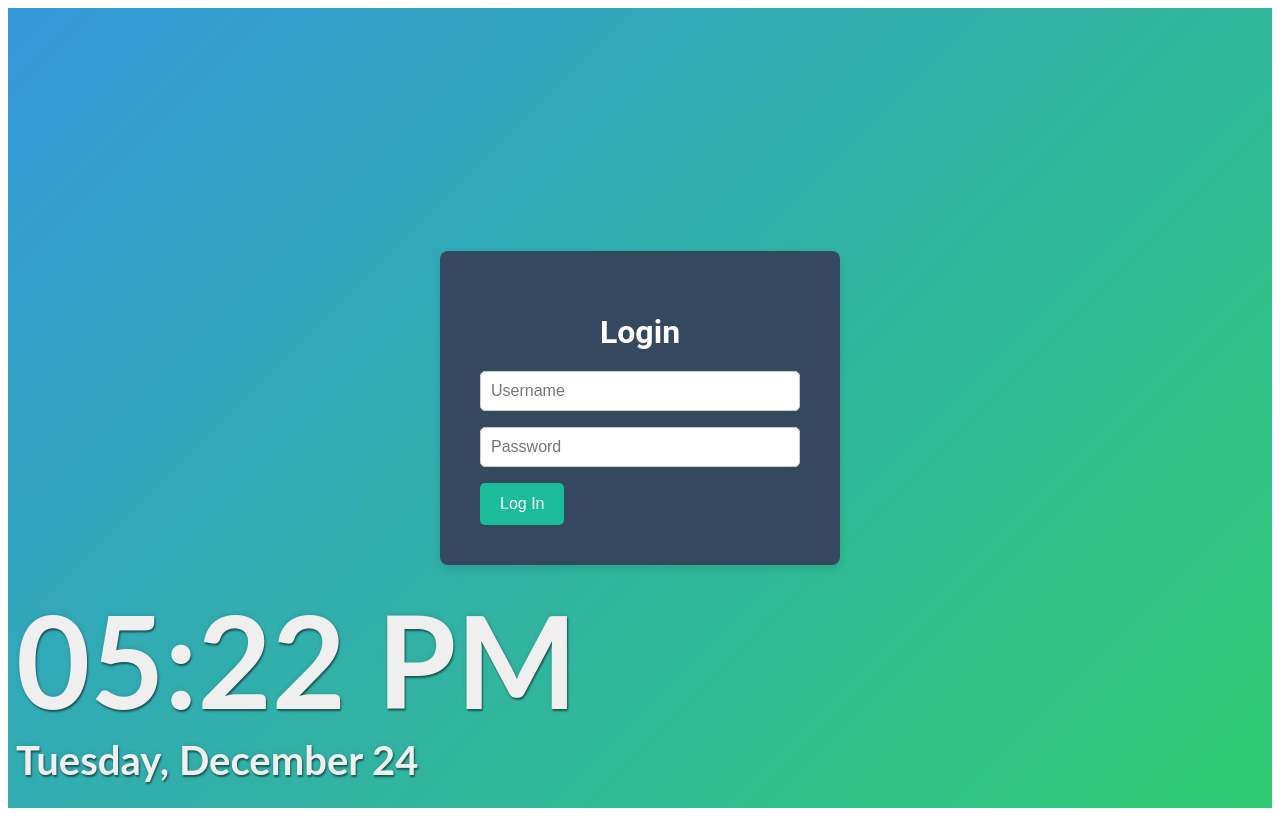
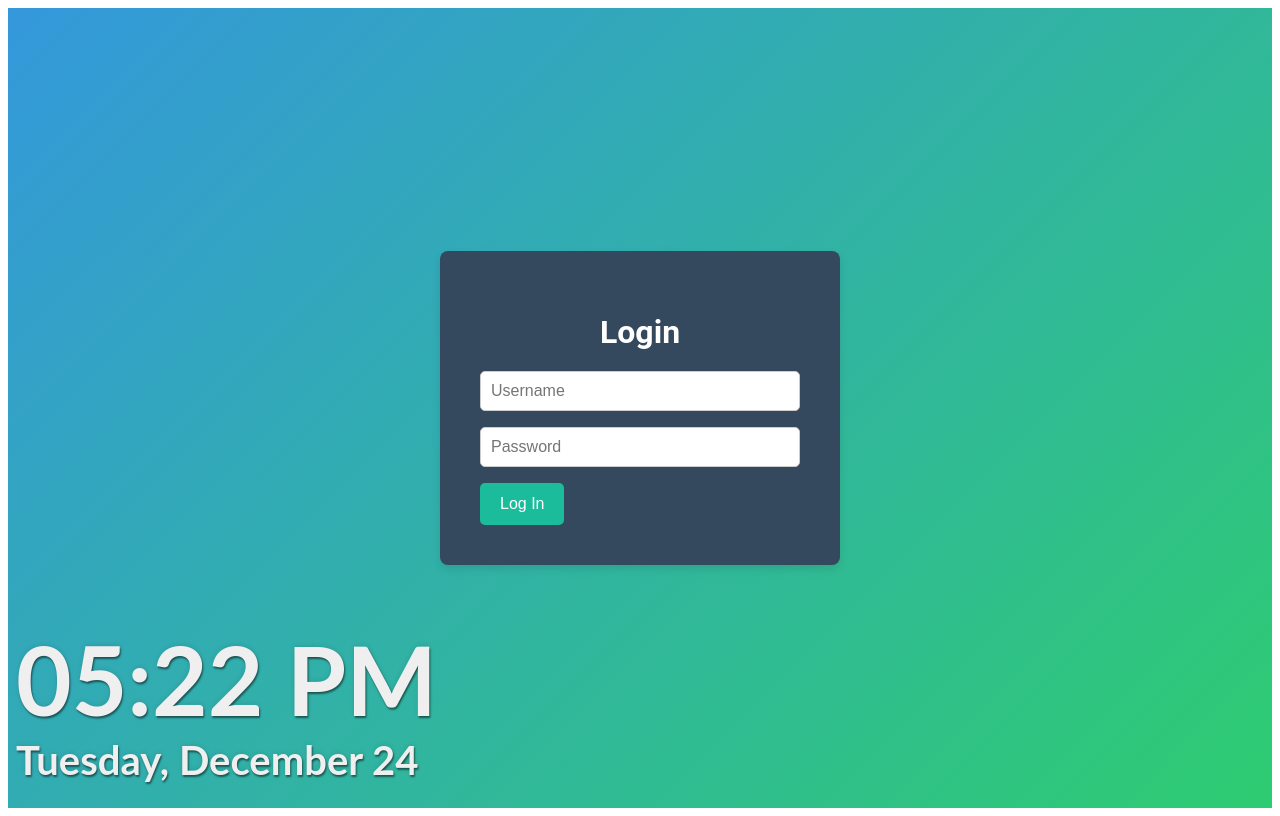
Before and after one commit to pankajackson/lightdm-webkit-theme-lxa, a React (Vite) app: page / in a window 1280 px wide. Built offline with nearby package versions, Linux system fonts and the light colour scheme.

Commit message:
Updated Date Fonts size

```diff
--- a/src/components/Clock.tsx
+++ b/src/components/Clock.tsx
@@ -11,7 +11,7 @@ const ClockContainer = styled.div`
 `
 
 const TimeDisplay = styled.h1`
-  font-size: 8rem;
+  font-size: 6rem;
   margin: 0;
 `
 
```
